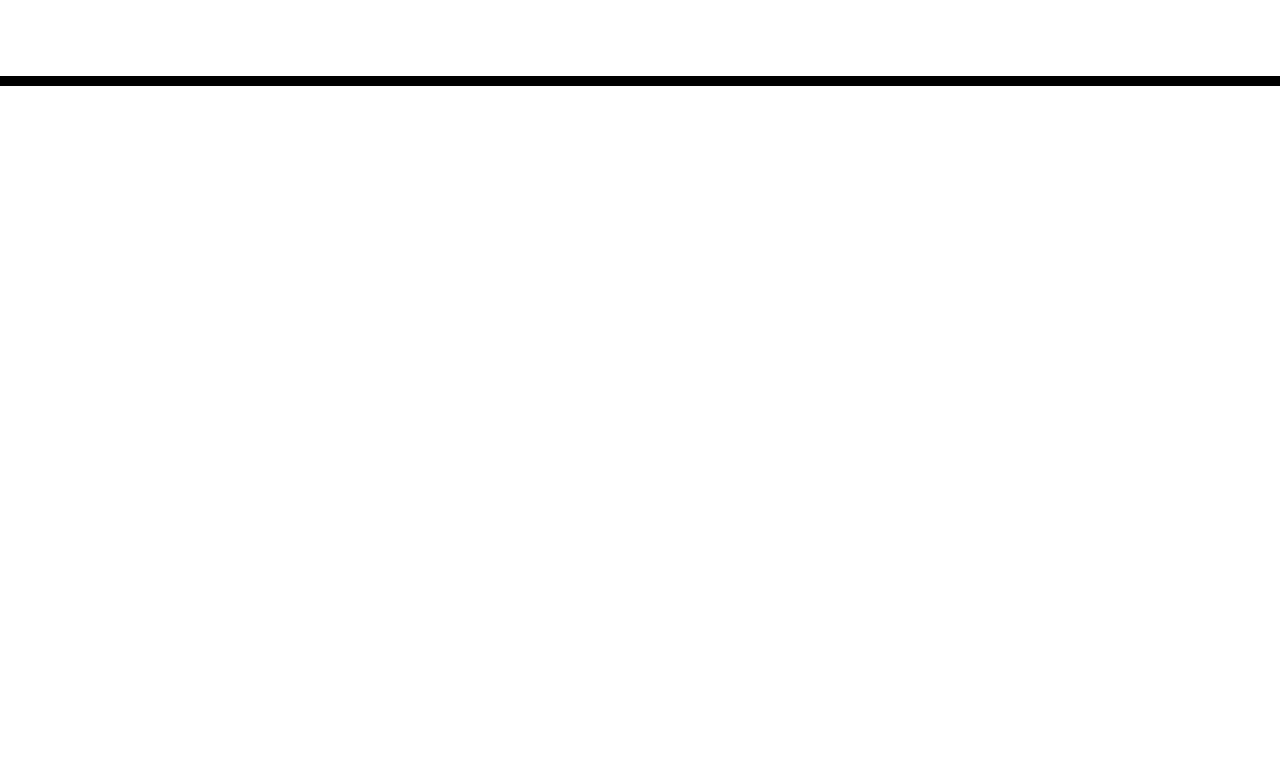
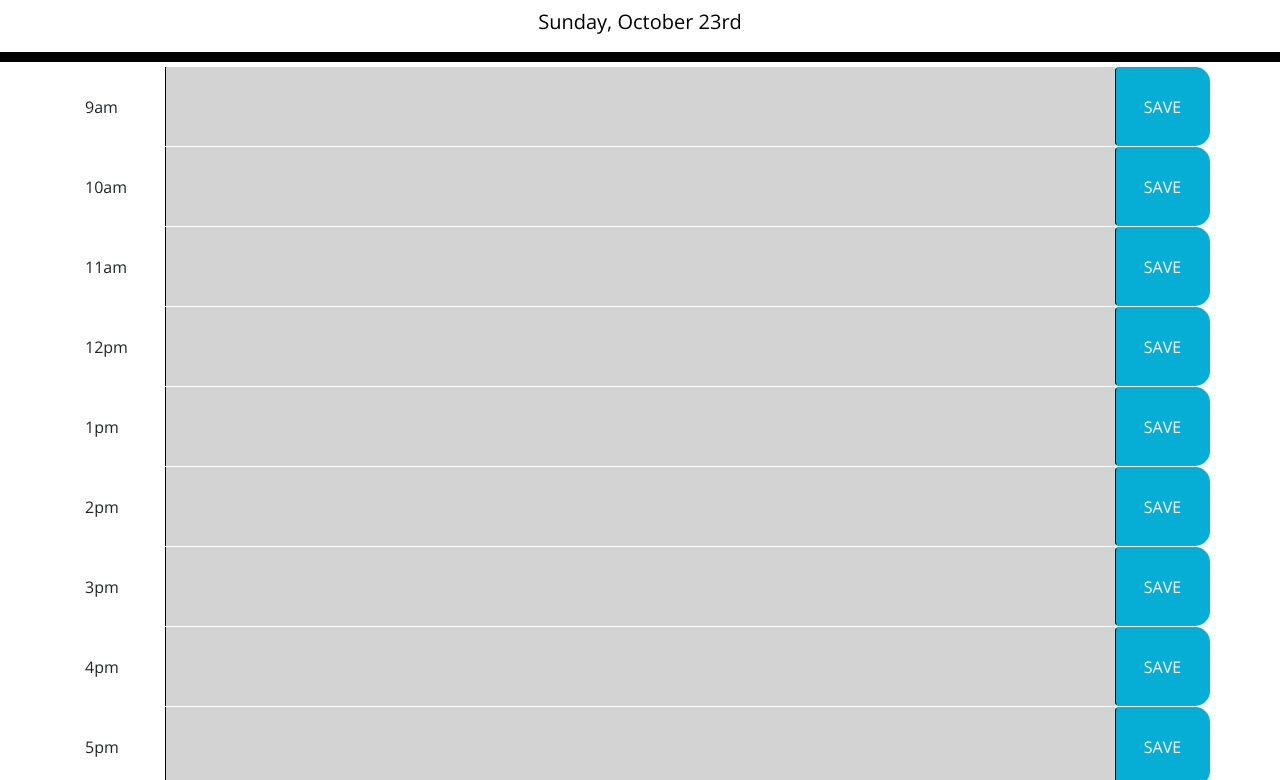
Before and after one commit to AutosaveDave/Work-Scheduler, a plain HTML site: page index.html in a window 1280 px wide. Shown: the part 182-962 px from the top of the page. Before the commit the page ends 800 px from the top, so only its background shows below. Drawn offline with nearby package versions, Linux system fonts and the light colour scheme.

Commit message:
completed js, added/altered css

```diff
--- a/index.html
+++ b/index.html
@@ -23,16 +23,92 @@
   </head>
 
   <body>
-    <header class="jumbotron">
+    <header class="jumbotron pb-1 mb-1">
       <h1 class="display-3">Work Day Scheduler</h1>
       <p class="lead">A simple calendar app for scheduling your work day</p>
       <p id="currentDay" class="lead"></p>
     </header>
+    <div id="savedMsg" class="text-center d-none">
+      <h5>Event saved to localStorage!</h5>
+    </div>
     <div class="container">
-      <!-- Timeblocks go here -->
+      <div id="hr-9" class="row hr-row" data-hr="9">
+        <div class="col-md-1 hr-label" data-hr="9">
+          9am
+        </div>
+        <textarea class="col-md-10 hr-event" data-hr="9">
+        </textarea>
+        <button class="btn saveEventBtn col-md-1" data-hr="9">SAVE</button>
+      </div>
+      <div id="hr-10" class="row hr-row" data-hr="10">
+        <div class="col-md-1 hr-label" data-hr="10">
+          10am
+        </div>
+        <textarea class="col-md-10 hr-event" data-hr="10">
+        </textarea>
+        <button class="btn saveEventBtn col-md-1" data-hr="10">SAVE</button>
+      </div>
+      <div id="hr-11" class="row hr-row" data-hr="11">
+        <div class="col-md-1 hr-label" data-hr="11">
+          11am
+        </div>
+        <textarea class="col-md-10 hr-event" data-hr="11">
+        </textarea>
+        <button class="btn saveEventBtn col-md-1" data-hr="11">SAVE</button>
+      </div>
+      <div id="hr-12" class="row hr-row" data-hr="12">
+        <div class="col-md-1 hr-label" data-hr="12">
+          12pm
+        </div>
+        <textarea class="col-md-10 hr-event" data-hr="12">
+        </textarea>
+        <button class="btn saveEventBtn col-md-1" data-hr="12">SAVE</button>
+      </div>
+      <div id="hr-13" class="row hr-row" data-hr="13">
+        <div class="col-md-1 hr-label" data-hr="13">
+          1pm
+        </div>
+        <textarea class="col-md-10 hr-event" data-hr="13">
+        </textarea>
+        <button class="btn saveEventBtn col-md-1" data-hr="13">SAVE</button>
+      </div>
+      <div id="hr-14" class="row hr-row" data-hr="14">
+        <div class="col-md-1 hr-label" data-hr="14">
+          2pm
+        </div>
+        <textarea class="col-md-10 hr-event" data-hr="14">
+        </textarea>
+        <button class="btn saveEventBtn col-md-1" data-hr="14">SAVE</button>
+      </div>
+      <div id="hr-15" class="row hr-row" data-hr="15">
+        <div class="col-md-1 hr-label" data-hr="15">
+          3pm
+        </div>
+        <textarea class="col-md-10 hr-event" data-hr="15">
+        </textarea>
+        <button class="btn saveEventBtn col-md-1" data-hr="15">SAVE</button>
+      </div>
+      <div id="hr-16" class="row hr-row" data-hr="16">
+        <div class="col-md-1 hr-label" data-hr="16">
+          4pm
+        </div>
+        <textarea class="col-md-10 hr-event" data-hr="16">
+        </textarea>
+        <button class="btn saveEventBtn col-md-1" data-hr="16">SAVE</button>
+      </div>
+      <div id="hr-17" class="row hr-row" data-hr="17">
+        <div class="col-md-1 hr-label" data-hr="17">
+          5pm
+        </div>
+        <textarea class="col-md-10 hr-event" data-hr="17">
+        </textarea>
+        <button class="btn saveEventBtn col-md-1" data-hr="17">SAVE</button>
+      </div>
+
     </div>
 
     <script src="https://cdnjs.cloudflare.com/ajax/libs/jquery/3.2.1/jquery.min.js"></script>
     <script src="https://cdnjs.cloudflare.com/ajax/libs/moment.js/2.24.0/moment.min.js"></script>
+    <script src="./script.js"></script>
   </body>
 </html>
--- /dev/null
+++ b/script.js
@@ -0,0 +1,81 @@
+$(document).ready(function () {
+    let hrTimeout;
+
+    // On click any saveEvent button, save that event to localStorage
+    $('.saveEventBtn').on('click', function () {
+        let newEventHr = parseInt($(this).attr('data-hr'));
+
+        let newEventDescr = $(this).siblings('.hr-event').val();
+
+        localStorage.setItem("eventHour-"+newEventHr, newEventDescr);
+
+        $('#savedMsg').removeClass('d-none');
+        $('#savedMsg').addClass('d-inline');
+
+        setTimeout(function () {
+            $('#savedMsg').addClass('d-none');
+            $('#savedMsg').removeClass('d-inline');
+        }, 5000);
+
+        updateHr();
+    });
+
+    // Calculate time remaining until next hour and set timeout until next hour update
+    function setNextHourTimer() {
+        const minutes = 60 - moment().minute();
+        const seconds = 60 - moment().second();
+        const milliseconds = 1000 - moment().millisecond();
+        clearTimeout(hrTimeout);
+        hrTimeout = setTimeout(function () {
+            updateHr();
+        }, 60*1000*minutes + 1000*seconds + milliseconds);
+    }
+
+    // Update styling/text on page
+    function updateHr() {
+        const currentHr = moment().hour();
+        let idString;
+
+        // loop through all calendar hours
+        for( let h = 9 ; h <= 17 ; h++ ) {
+            idString = '#hr-'+h+" textarea";
+
+            // Remove all temporal classes
+            $(idString).removeClass('present');
+            $(idString).removeClass('past');
+            $(idString).removeClass('future');
+
+            // Apply relevant temporal class
+            if( h === currentHr ) {
+                $(idString).addClass('present');
+            } else if( h > currentHr ) {
+                $(idString).addClass('future');
+            } else {
+                $(idString).addClass('past');
+            }
+
+            // Add stored event text to page and apply border to all events
+            let eventBlock = localStorage.getItem("eventHour-"+h);
+            if(eventBlock) {
+                $(idString).text(eventBlock);
+                $(idString).addClass('eventSlot');
+                $(idString).removeClass('emptySlot');
+            } else {
+                $(idString).text("");
+                $(idString).addClass('emptySlot');
+                $(idString).removeClass('eventSlot');
+            }
+        }
+
+        updateDay();
+    }
+
+    // Update date displayed at top of page
+    function updateDay() {
+        $('#currentDay').text(moment().format('dddd, MMMM Do'));
+    }
+
+    updateHr();
+    setNextHourTimer();
+
+});
--- a/style.css
+++ b/style.css
@@ -44,20 +44,20 @@ textarea {
 
 .past {
   background-color: #d3d3d3;
-  color: white;
+  color: black;
 }
 
 .present {
   background-color: #ff6961;
-  color: white;
+  color: black;
 }
 
 .future {
   background-color: #77dd77;
-  color: white;
+  color: black;
 }
 
-.saveBtn {
+.saveEventBtn {
   border-left: 1px solid black;
   border-top-right-radius: 15px;
   border-bottom-right-radius: 15px;
@@ -65,7 +65,16 @@ textarea {
   color: white;
 }
 
-.saveBtn i:hover {
+.saveEventBtn i:hover {
   font-size: 20px;
   transition: all 0.3s ease-in-out;
 }
+
+.eventSlot {
+  border: 4px solid black;
+}
+
+.emptySlot {
+  border: none;
+  border-left: 1px solid black;
+}
```
Also changed, not shown: 1 other file.
